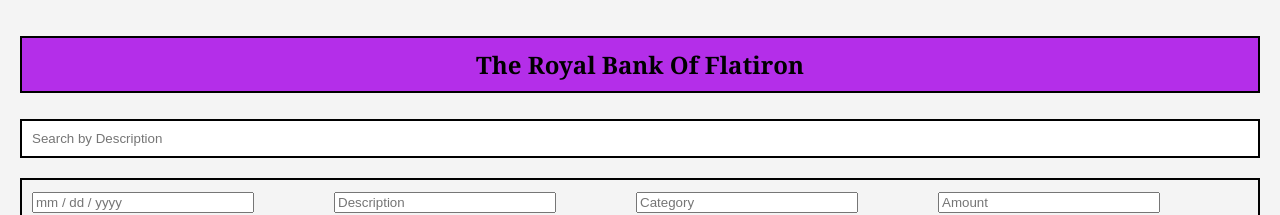
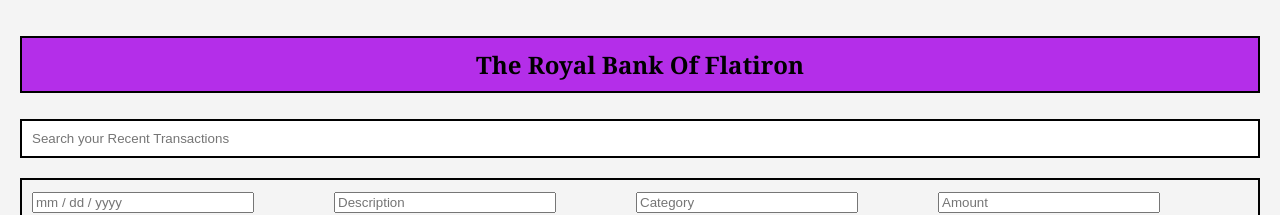
Before and after one commit to EdgarAgesa/phase-2-Wk-1-challenge, a React (Create React App) app: page / in a window 1280 px wide. Shown: the top 215 px of the page. Built offline with nearby package versions, Linux system fonts and the light colour scheme.

Commit message:
Completed assingments

```diff
--- a/src/App.css
+++ b/src/App.css
@@ -11,7 +11,6 @@ h1 {
   background-color: rgb(180, 46, 233);
   border: 2px solid black;
   padding: 10px;
-
 
 }
 #search {
--- a/src/App.js
+++ b/src/App.js
@@ -27,7 +27,7 @@ function App() {
       <input
       id="search"
         type="text"
-        placeholder="Search by Description"
+        placeholder="Search your Recent Transactions"
         value={searchTerm}
         onChange={handleSearch}
       />
```
